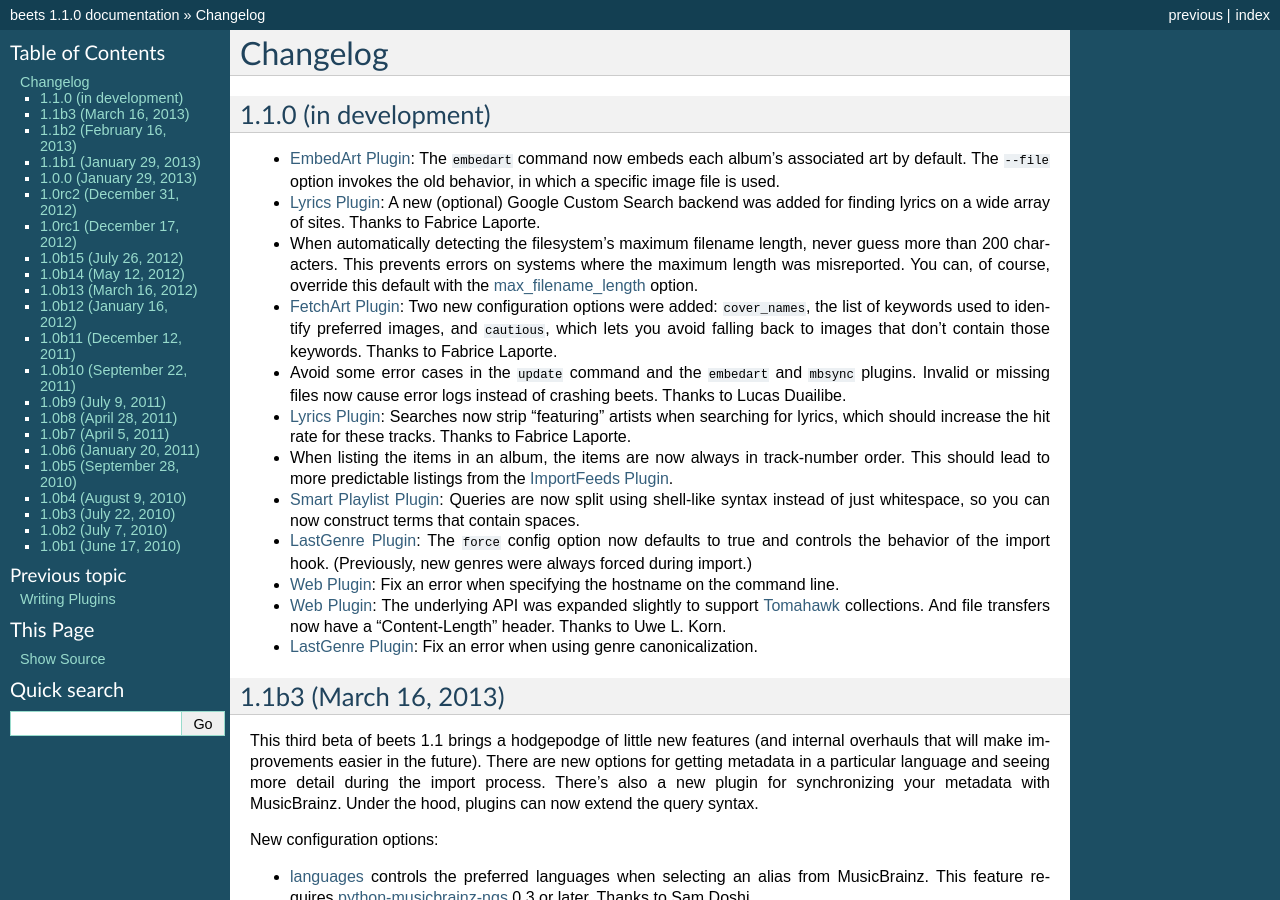
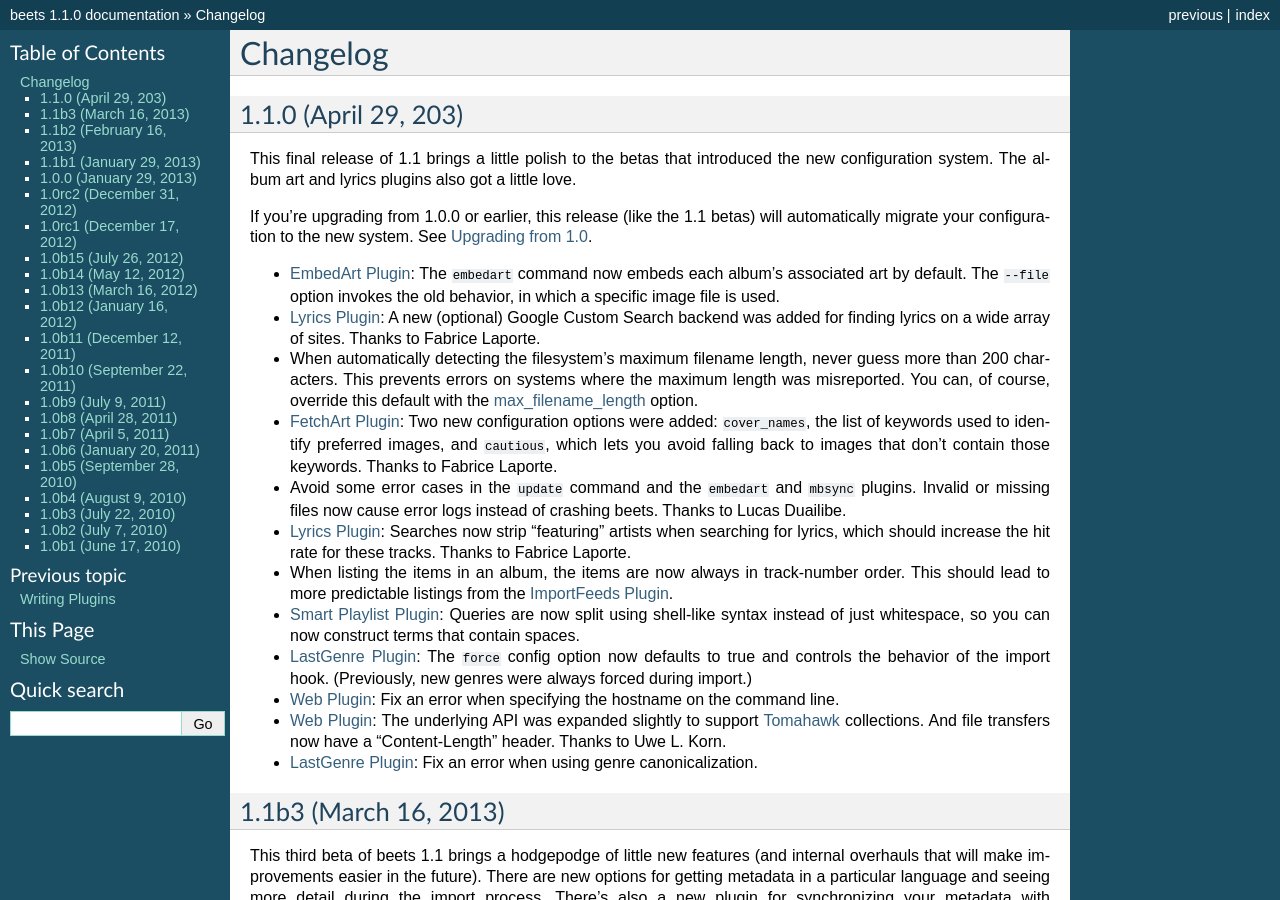
Before and after one commit to google-code-export/beets, a Sphinx documentation site: the page built from docs/changelog.rst, in a window 1280 px wide and 900 px high. Built offline with Sphinx 7.4.7, drawn with Linux system fonts in a browser that asks for light colours.

Commit message:
changelog summary

```diff
--- a/docs/changelog.rst
+++ b/docs/changelog.rst
@@ -1,8 +1,16 @@
 Changelog
 =========
 
-1.1.0 (in development)
-----------------------
+1.1.0 (April 29, 203)
+---------------------
+
+This final release of 1.1 brings a little polish to the betas that introduced
+the new configuration system. The album art and lyrics plugins also got a
+little love.
+
+If you're upgrading from 1.0.0 or earlier, this release (like the 1.1 betas)
+will automatically migrate your configuration to the new system. See
+:doc:`/guides/migration`.
 
 * :doc:`/plugins/embedart`: The ``embedart`` command now embeds each album's
   associated art by default. The ``--file`` option invokes the old behavior,
```
